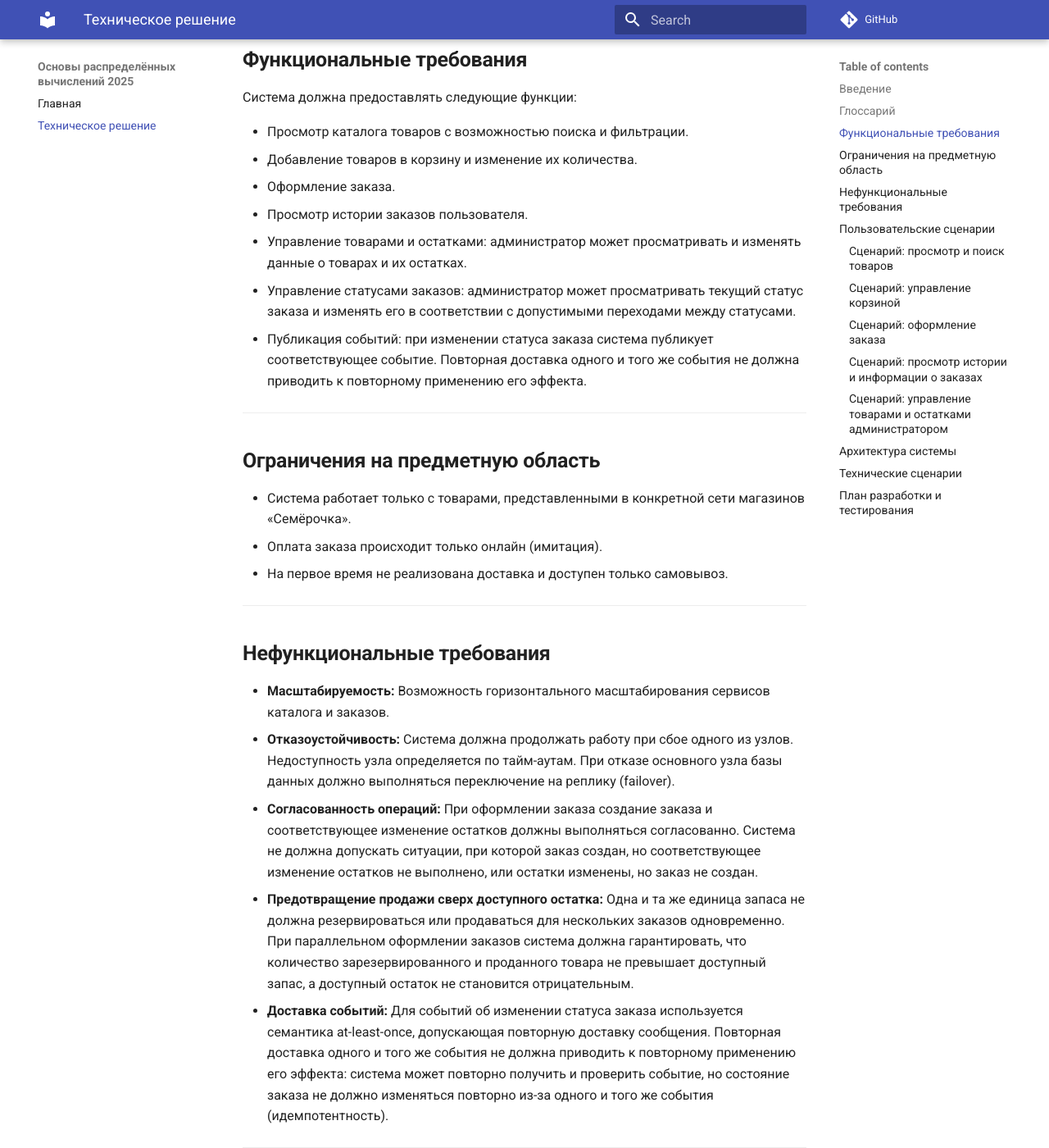
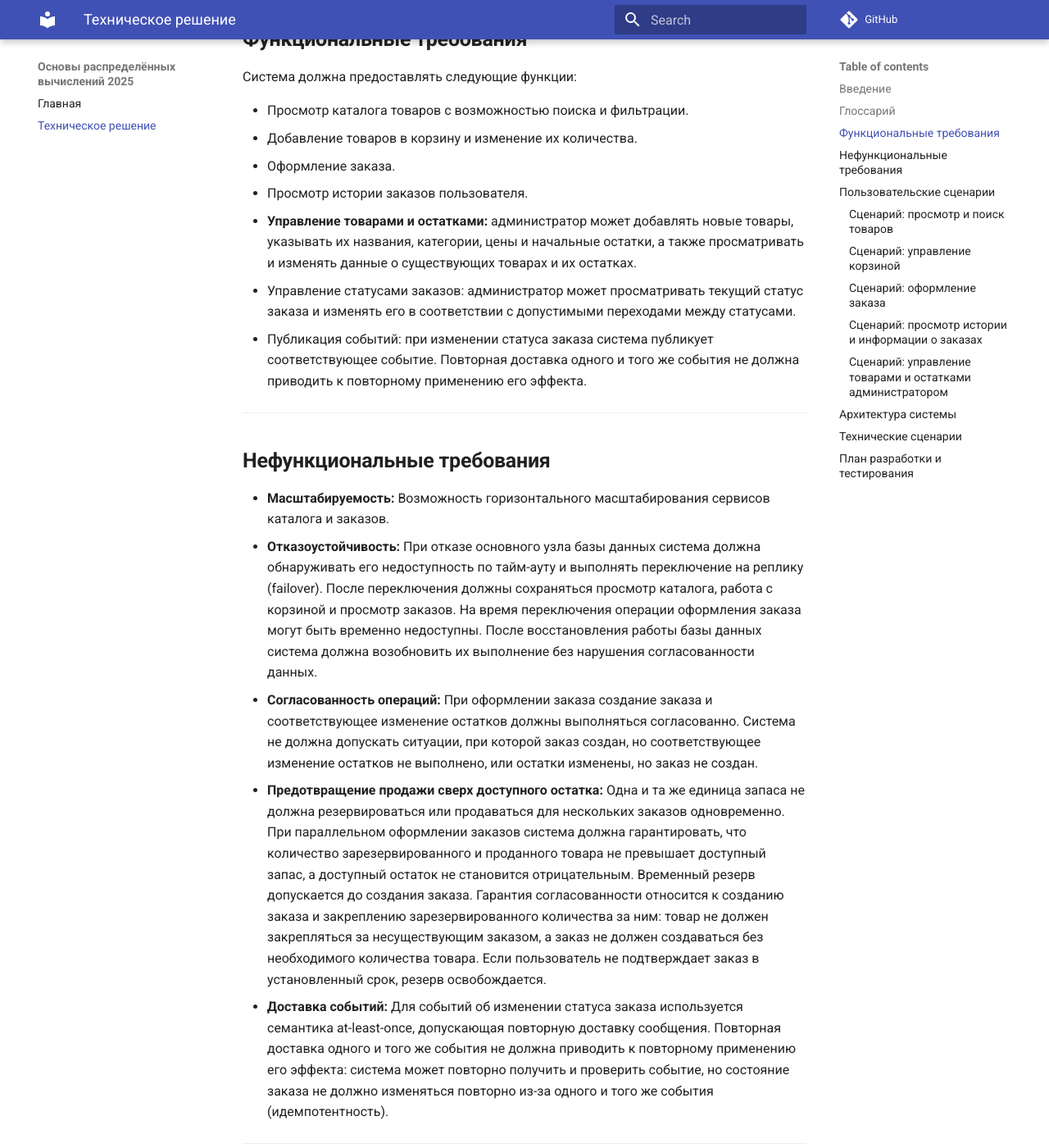
Before and after one commit to spbu-ds-practicum-2026/good_question, an MkDocs documentation site: the page built from docs/tr.md, in a window 1280 px wide and 1400 px high, scrolled down 2229 px. Shown: the whole window at 82% size. Built offline with MkDocs 1.6.1 and Material for MkDocs 9.7.7, drawn with Linux system fonts in a browser that asks for light colours; comment, search, counter and statistics services are not loaded; some of the changed text lies outside the part shown.

Commit message:
Update tr.md

```diff
--- a/docs/tr.md
+++ b/docs/tr.md
@@ -10,7 +10,7 @@
     *   Закрепить теоретические основы распределённых систем (масштабируемость, отказоустойчивость, консистентность) через практическую реализацию.
     *   Продемонстрировать применение концепций курса: ненадёжная доставка сообщений, частичные отказы, распределение данных и нагрузки.
 
-*   **Ограничения на предметную область:**
+  **Ограничения на предметную область:**
 *   Система работает только с товарами, представленными в конкретной сети магазинов «Семёрочка».
 *   Оплата заказа происходит только онлайн (имитация).
 *   На первое время не реализована доставка и доступен только самовывоз.
@@ -52,22 +52,17 @@
 *   Добавление товаров в корзину и изменение их количества.
 *   Оформление заказа.
 *   Просмотр истории заказов пользователя.
-*   Управление товарами и остатками: администратор может просматривать и изменять данные о товарах и их остатках.
+- **Управление товарами и остатками:** администратор может добавлять новые товары, указывать их названия, категории, цены и начальные остатки, а также просматривать и изменять данные о существующих товарах и их остатках.
 *   Управление статусами заказов: администратор может просматривать текущий статус заказа и изменять его в соответствии с допустимыми переходами между статусами.
 *   Публикация событий: при изменении статуса заказа система публикует соответствующее событие. Повторная доставка одного и того же события не должна приводить к повторному применению его эффекта.
----
-## **Ограничения на предметную область**
 
-*   Система работает только с товарами, представленными в конкретной сети магазинов «Семёрочка».
-*   Оплата заказа происходит только онлайн (имитация).
-*   На первое время не реализована доставка и доступен только самовывоз.
 ---
 ## **Нефункциональные требования**
 
 - **Масштабируемость:** Возможность горизонтального масштабирования сервисов каталога и заказов.
-- **Отказоустойчивость:** Система должна продолжать работу при сбое одного из узлов. Недоступность узла определяется по тайм-аутам. При отказе основного узла базы данных должно выполняться переключение на реплику (failover).
+- **Отказоустойчивость:** При отказе основного узла базы данных система должна обнаруживать его недоступность по тайм-ауту и выполнять переключение на реплику (failover). После переключения должны сохраняться просмотр каталога, работа с корзиной и просмотр заказов. На время переключения операции оформления заказа могут быть временно недоступны. После восстановления работы базы данных система должна возобновить их выполнение без нарушения согласованности данных.
 - **Согласованность операций:** При оформлении заказа создание заказа и соответствующее изменение остатков должны выполняться согласованно. Система не должна допускать ситуации, при которой заказ создан, но соответствующее изменение остатков не выполнено, или остатки изменены, но заказ не создан.
-- **Предотвращение продажи сверх доступного остатка:** Одна и та же единица запаса не должна резервироваться или продаваться для нескольких заказов одновременно. При параллельном оформлении заказов система должна гарантировать, что количество зарезервированного и проданного товара не превышает доступный запас, а доступный остаток не становится отрицательным.
+- **Предотвращение продажи сверх доступного остатка:** Одна и та же единица запаса не должна резервироваться или продаваться для нескольких заказов одновременно. При параллельном оформлении заказов система должна гарантировать, что количество зарезервированного и проданного товара не превышает доступный запас, а доступный остаток не становится отрицательным. Временный резерв допускается до создания заказа. Гарантия согласованности относится к созданию заказа и закреплению зарезервированного количества за ним: товар не должен закрепляться за несуществующим заказом, а заказ не должен создаваться без необходимого количества товара. Если пользователь не подтверждает заказ в установленный срок, резерв освобождается.
 - **Доставка событий:** Для событий об изменении статуса заказа используется семантика at-least-once, допускающая повторную доставку сообщения. Повторная доставка одного и того же события не должна приводить к повторному применению его эффекта: система может повторно получить и проверить событие, но состояние заказа не должно изменяться повторно из-за одного и того же события (идемпотентность).
 ---
 
@@ -110,7 +105,7 @@
 ### Сценарий: управление товарами и остатками администратором
 
 1. Администратор авторизуется в системе с правами управления.
-2. Администратор просматривает и изменяет данные о товарах и их остатках.
+2. Администратор добавляет новые товары, указывая их названия, категории, цены и начальные остатки, либо просматривает и изменяет данные о существующих товарах и их остатках.
 3. Система сохраняет изменения и обновляет данные каталога.
 4. Администратор просматривает список заказов и выбирает заказ для изменения его статуса.
 5. Администратор выбирает новый статус заказа из допустимых вариантов и подтверждает изменение.
```
